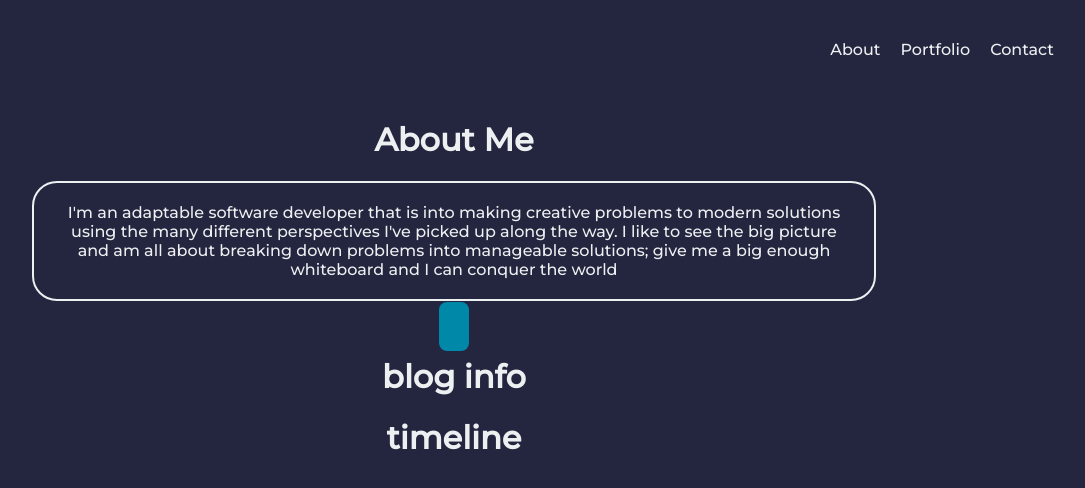
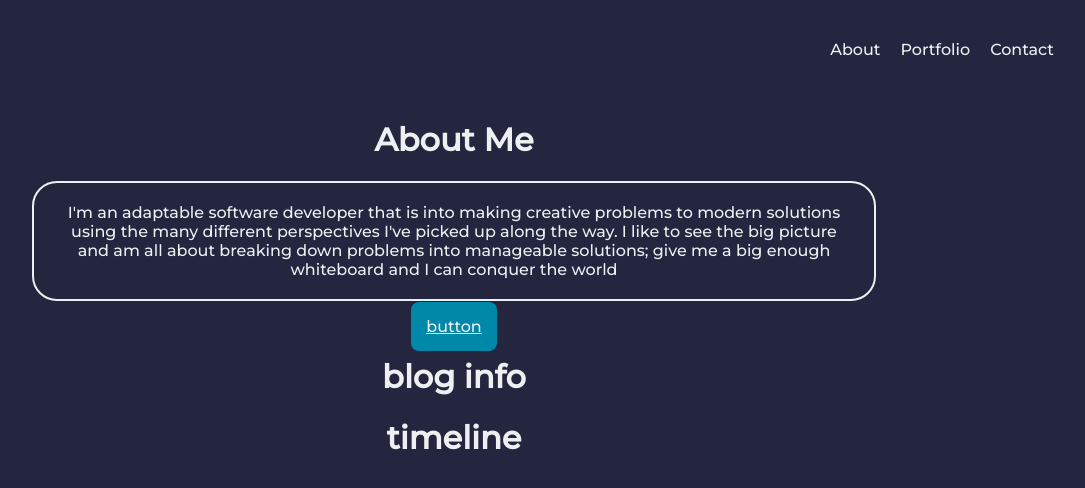
Before and after one commit to ConnerMcCabe/Portfolio, a React (Create React App) app: page /about in a window 1280 px wide. Shown: the top 488 px of the page, without its empty margins (186-1271 px from the left). Built offline with nearby package versions, Linux system fonts and the light colour scheme.

Commit message:
tweaks to about page

```diff
--- a/src/Components/About/About.js
+++ b/src/Components/About/About.js
@@ -6,14 +6,14 @@ function About() {
       <div className='container'>
         <h1>About Me</h1>
           <div>
-            <p /*contentEditable="true"*/ className="bio">
+            <p className="bio">
               I'm an adaptable software developer that is into making creative problems to modern solutions
               using the many different perspectives I've picked up along the way. I like to see the big picture
               and am all about breaking down problems into manageable solutions; give me a big enough whiteboard
               and I can conquer the world
             </p>
 
-          <a className="buttons" href="https://github.com/ConnerMcCabe" target="_blank" rel="noopener noreferrer"></a>
+          <a className="buttons" href="https://github.com/ConnerMcCabe" target="_blank" rel="noopener noreferrer">button</a>
             <h1>blog info</h1>
             <h1>timeline</h1>
           </div>
```
